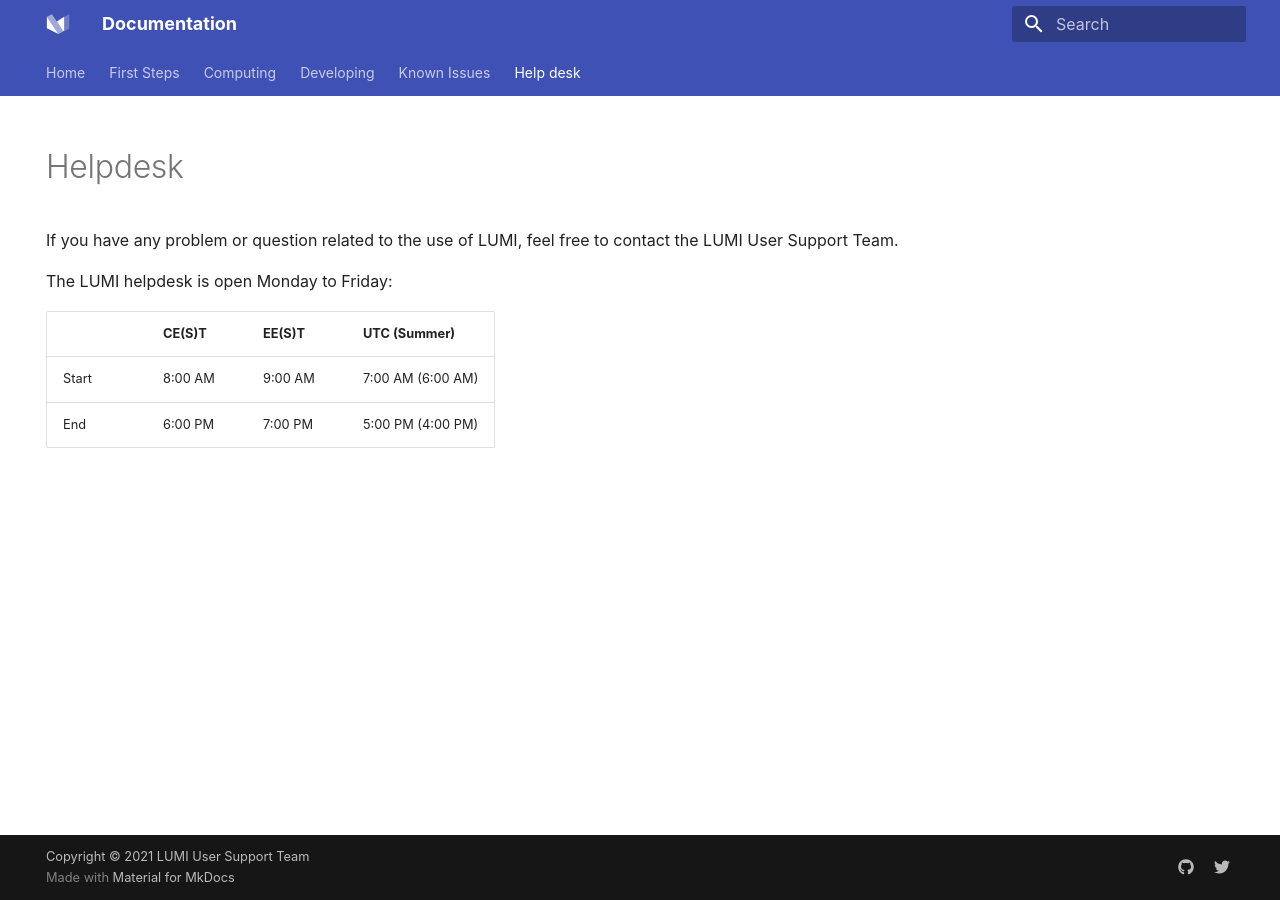
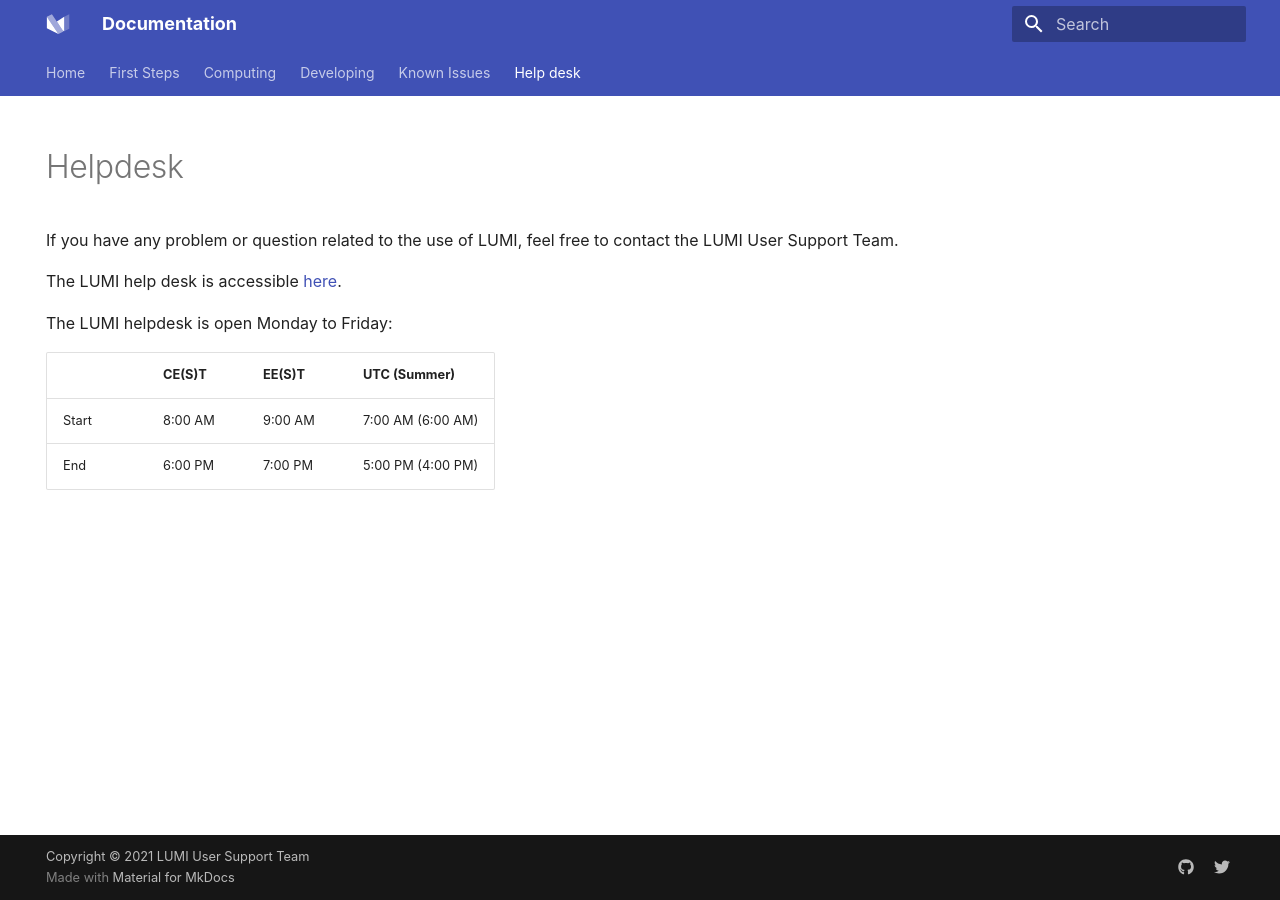
Before and after one commit to Lumi-supercomputer/lumi-userguide, an MkDocs documentation site: the page built from docs/generic/helpdesk.md, in a window 1280 px wide. Built offline with MkDocs 1.6.1 and Material for MkDocs 9.7.7, drawn with Linux system fonts in a browser that asks for light colours.

Commit message:
add support webpage link

```diff
--- a/docs/generic/helpdesk.md
+++ b/docs/generic/helpdesk.md
@@ -4,10 +4,14 @@ hide:
   - toc
 ---
 
+[helpdesk]: https://lumi-supercomputer.eu/user-support/need-help/
+
 # Helpdesk
 
 If you have any problem or question related to the use of LUMI, feel free to
 contact the LUMI User Support Team.
+
+The LUMI help desk is accessible [here][helpdesk].
 
 The LUMI helpdesk is open Monday to Friday:
 
```
